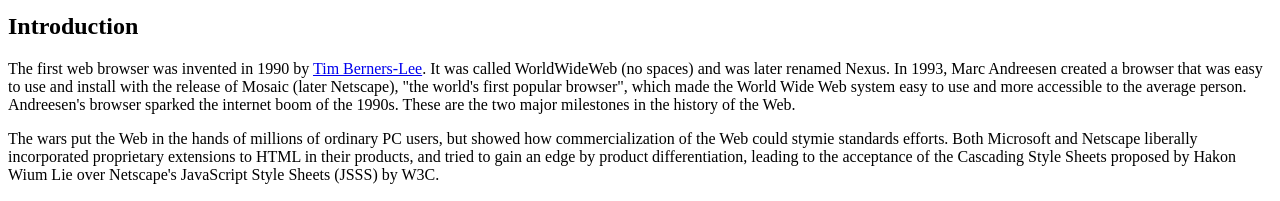
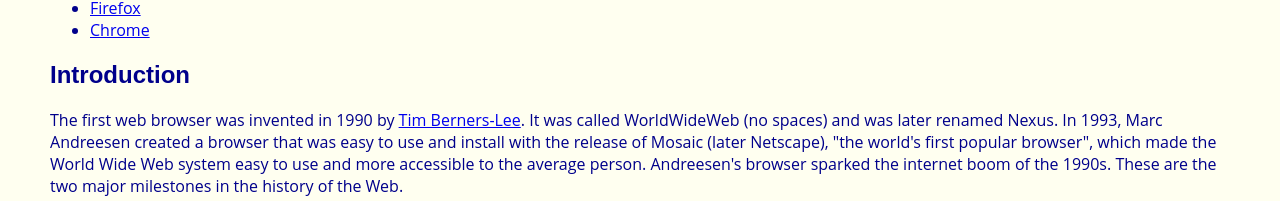
Before and after one commit to jcalantoc/browserhistory1, a plain HTML site: page index.html in a window 1280 px wide. Shown: the part 159-360 px from the top of the page. Drawn offline with Linux system fonts and the light colour scheme.

Commit message:
Wod attempt 1

```diff
--- a/index.html
+++ b/index.html
@@ -3,6 +3,8 @@
 <head>
   <meta charset="UTF-8">
   <title>A history of browsers</title>
+  <link rel="stylesheet" href="style.css"/>
+  href="https://fonts.googleapis.com/css?family=Oswald">
 </head>
 <body>
 <h1>A history of browsers</h1>
--- /dev/null
+++ b/style.css
@@ -0,0 +1,15 @@
+body{
+  font-family: 'Open Sans', sans-serif;
+  color: darkblue;
+  margin: 10px 50px 10px 50px;
+  background-color: Ivory;
+}
+
+h1, h2 {
+  font-family: 'Oswald', sans-serif;
+}
+
+img {
+  float: left; accent-color:
+  margin-right: 10px;
+}
```
